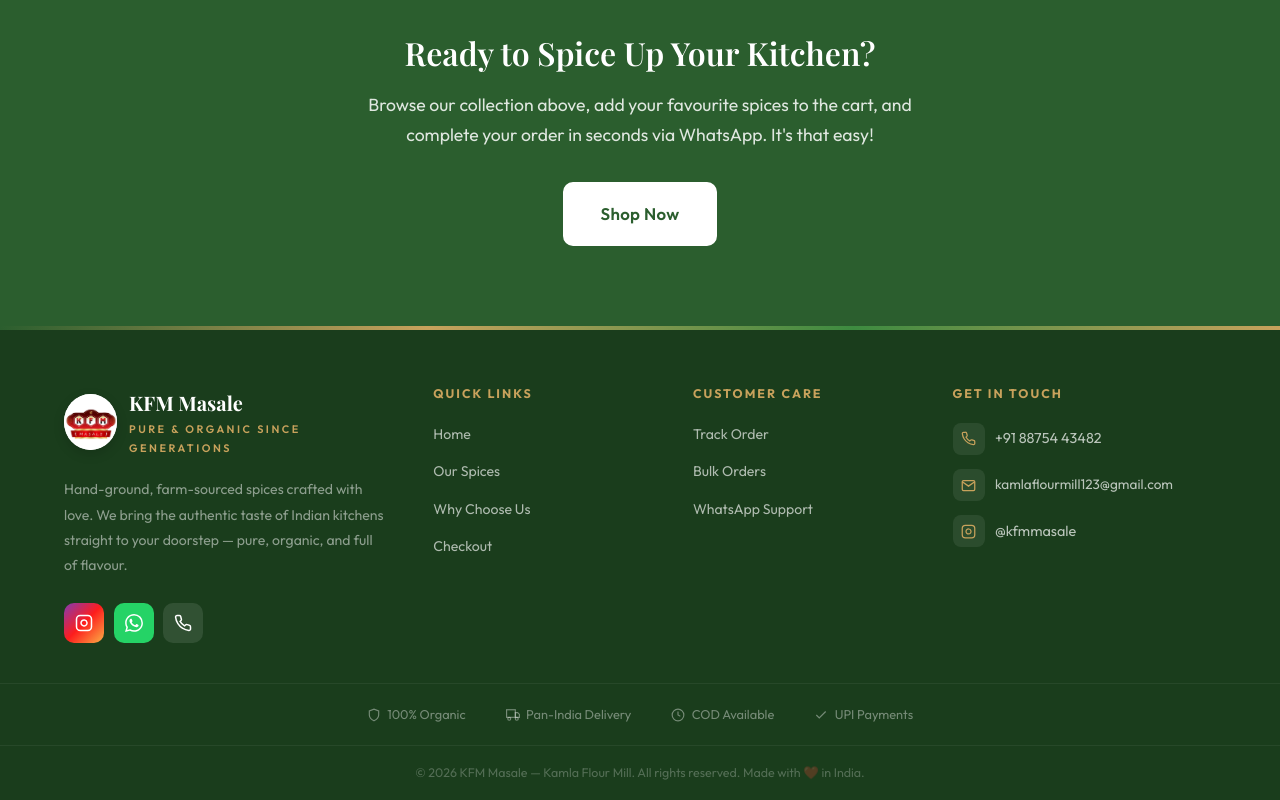
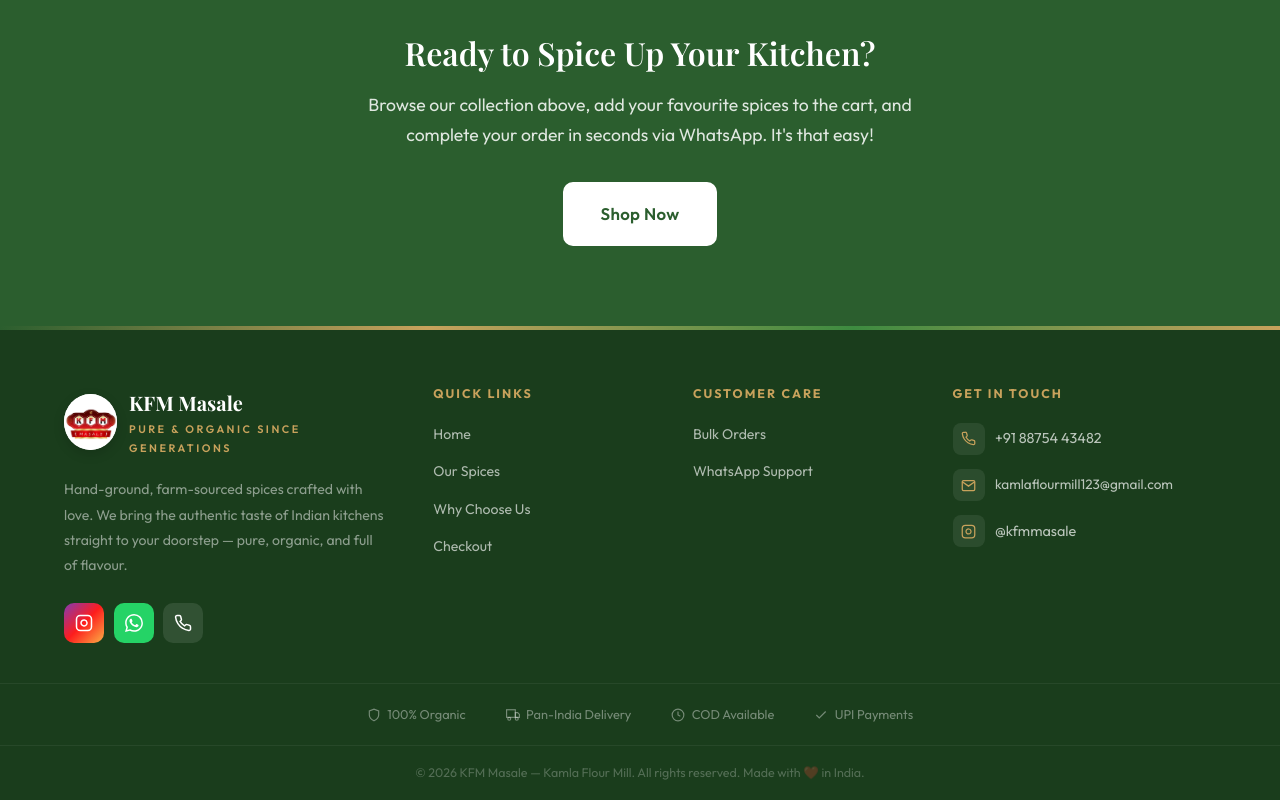
Before and after one commit to naitikvj31/kfm-masale-store, a Next.js app: page / in a window 1280 px wide. Shown: the part 1981-2781 px from the top of the page. Built offline with nearby package versions, Linux system fonts and the light colour scheme; no server answers; the database is empty; a web font is replaced by a local one.

Commit message:
Remove Track Order link from footer

```diff
--- a/components/Footer.js
+++ b/components/Footer.js
@@ -139,7 +139,6 @@
                             Customer Care
                         </h4>
                         <ul style={{ padding: 0, margin: 0, display: 'flex', flexDirection: 'column', gap: '0.5rem', listStyle: 'none' }}>
-                            <FooterLink href="/checkout" label="Track Order" />
                             <FooterLink href="/#products" label="Bulk Orders" />
                             <FooterLink href="https://wa.me/918875443482" label="WhatsApp Support" />
                         </ul>
```
